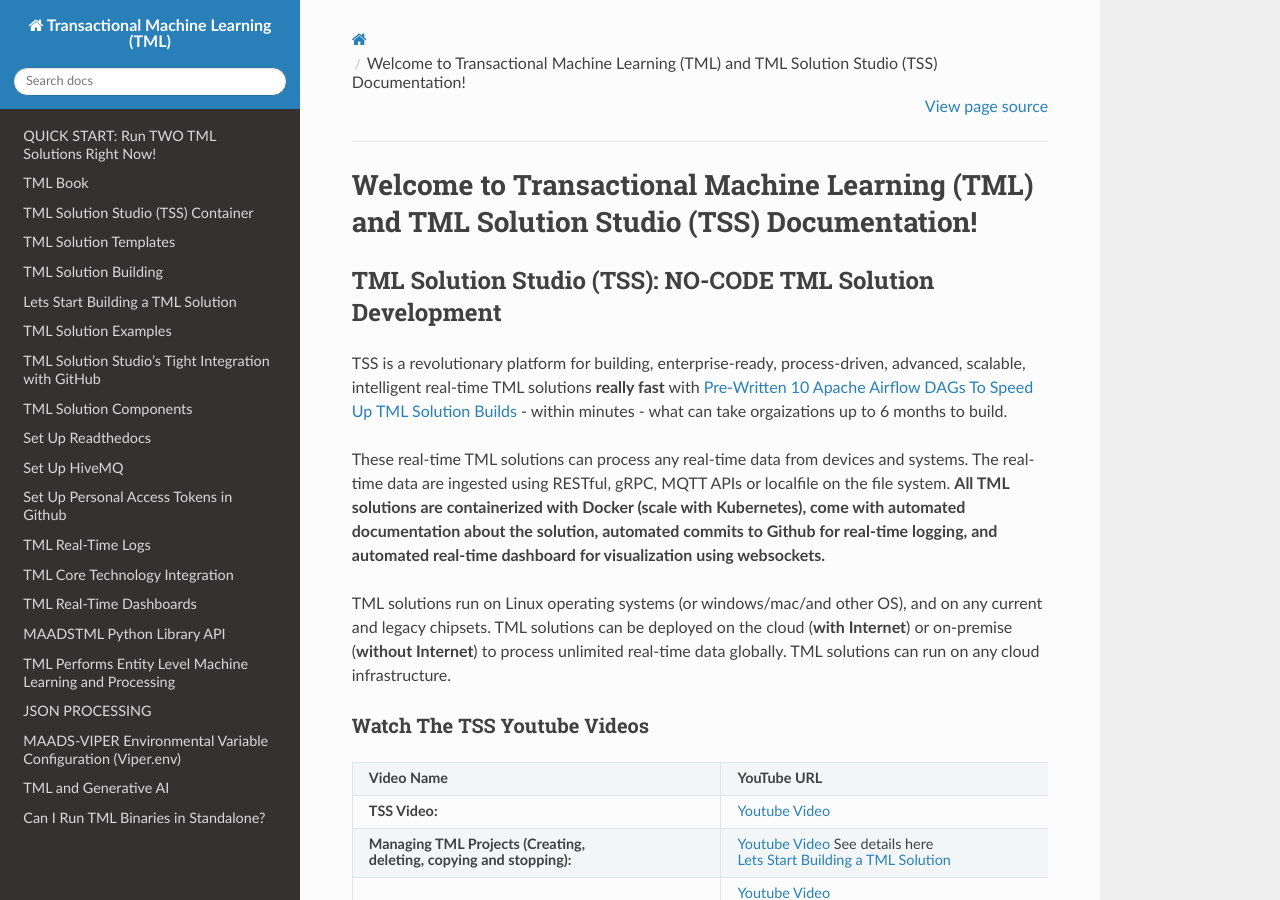
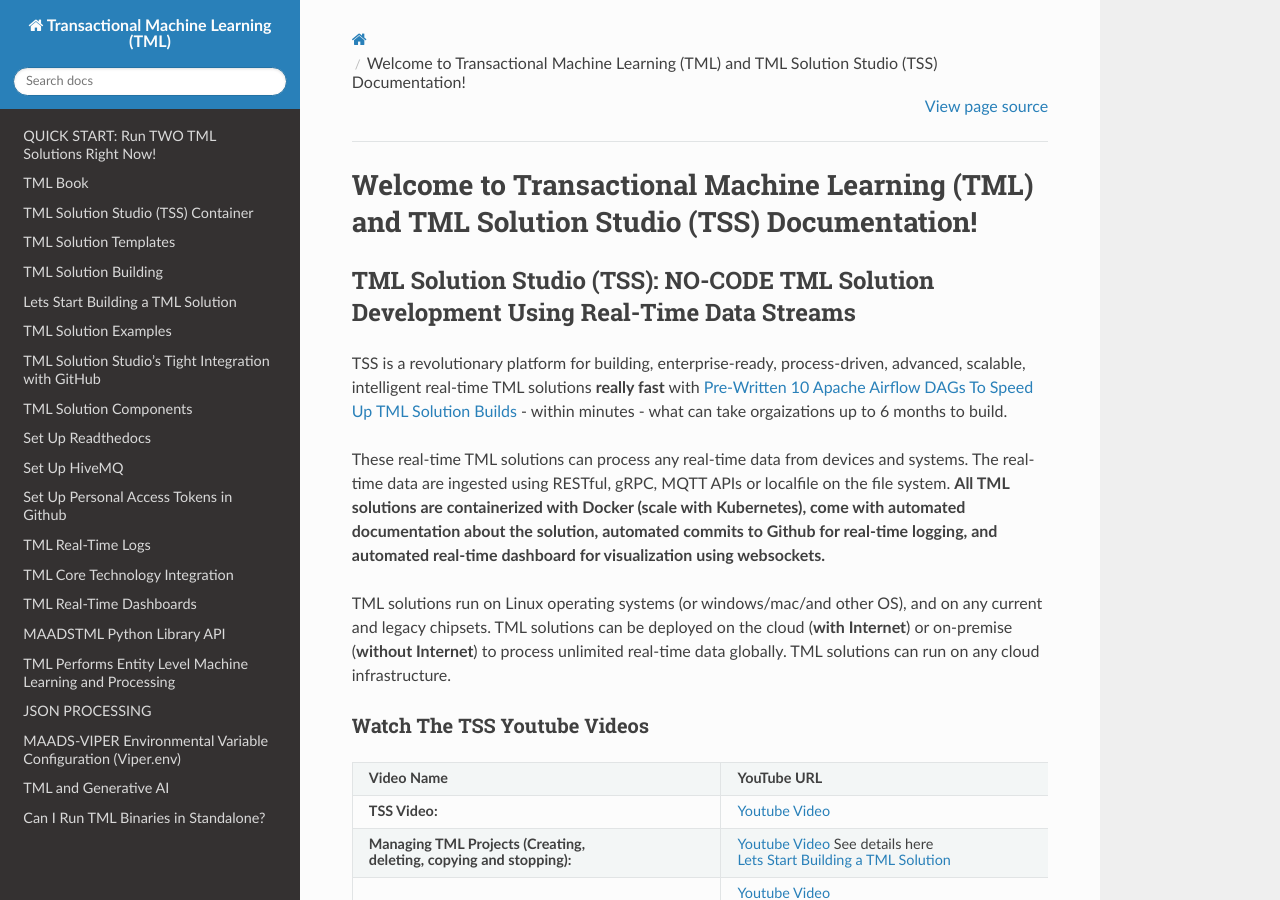
Before and after one commit to smaurice101/readthedocs, a Sphinx documentation site: the page built from docs/source/index.rst, in a window 1280 px wide and 900 px high. Built offline with Sphinx 7.4.7 and the Read the Docs theme 3.1.0, drawn with Linux system fonts in a browser that asks for light colours.

Commit message:
Update index.rst

```diff
--- a/docs/source/index.rst
+++ b/docs/source/index.rst
@@ -1,7 +1,7 @@
 Welcome to Transactional Machine Learning (TML) and TML Solution Studio (TSS) Documentation!
 ===================================
 
-TML Solution Studio (TSS): NO-CODE TML Solution Development
+TML Solution Studio (TSS): NO-CODE TML Solution Development Using Real-Time Data Streams
 ----------------------
 
 TSS is a revolutionary platform for building, enterprise-ready, process-driven, advanced, scalable, intelligent real-time TML solutions **really fast** with :ref:`Pre-Written 10 Apache Airflow DAGs To Speed Up TML Solution Builds` - within minutes - what can take orgaizations up to 6 months to build.
```
